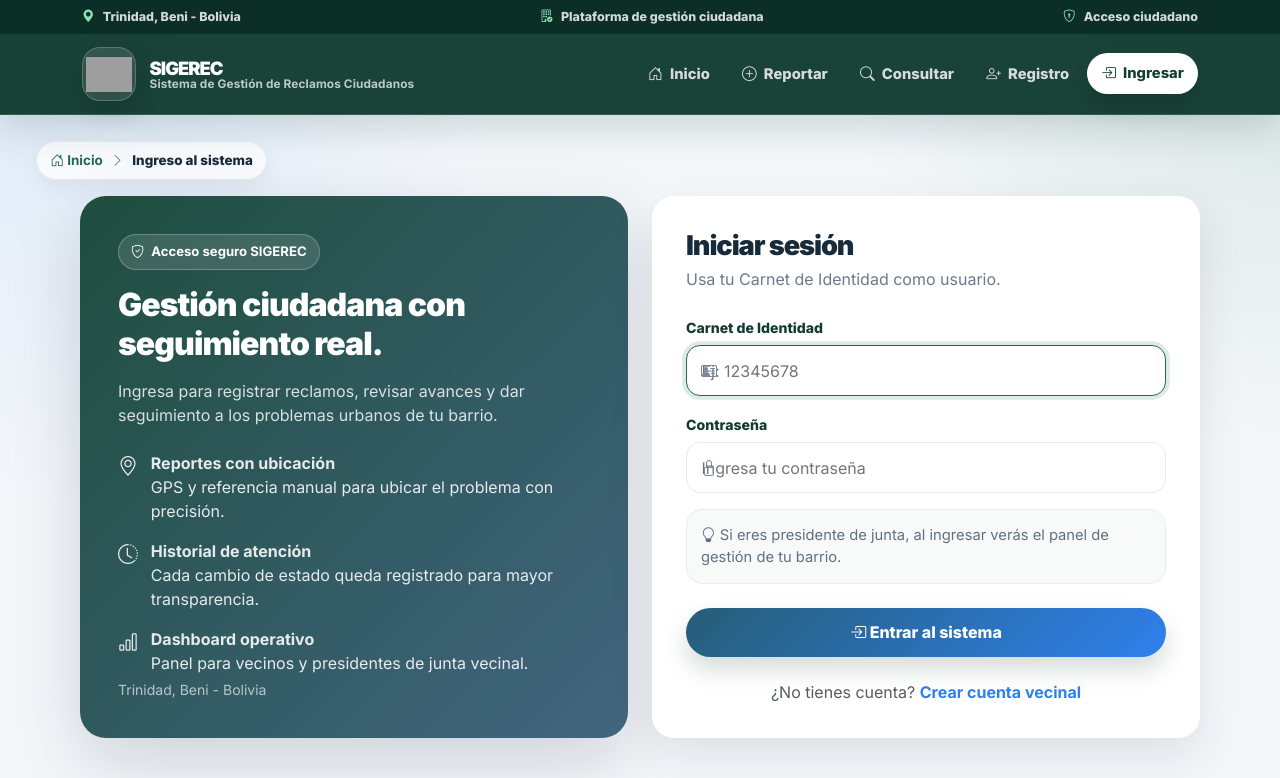
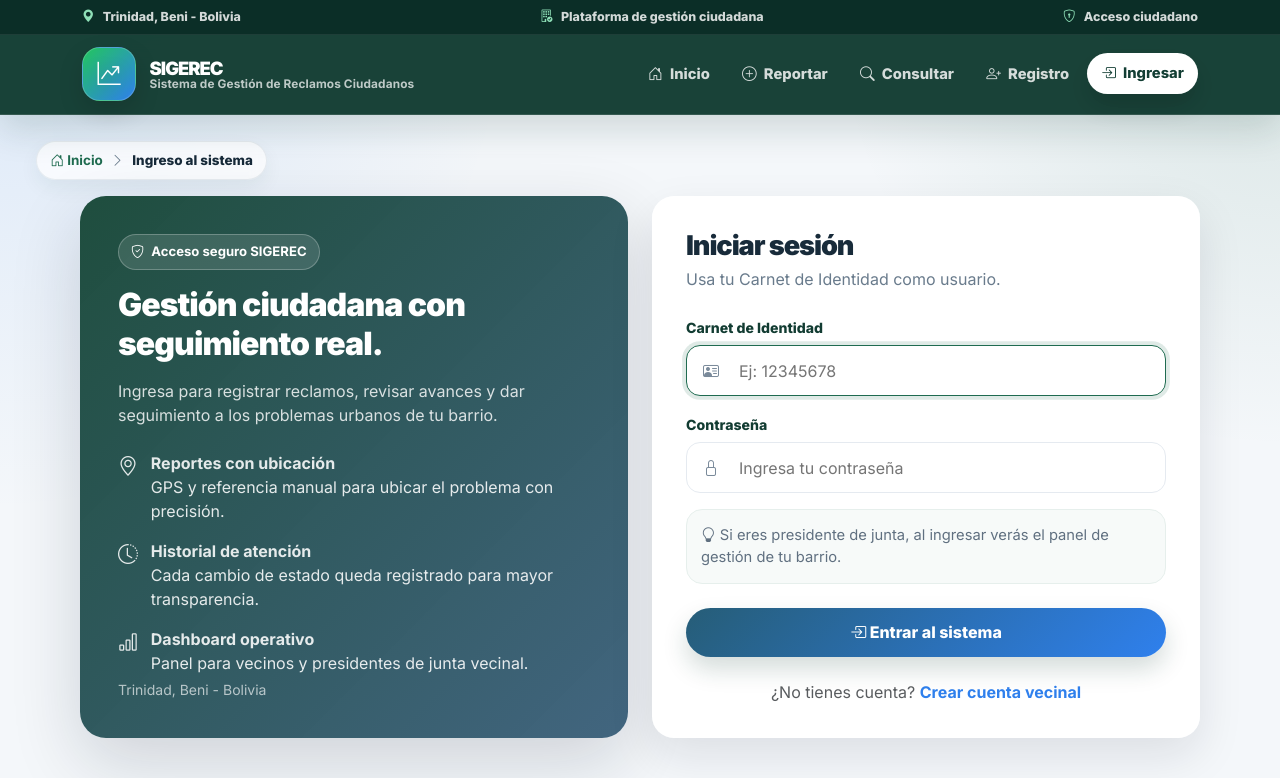
Before and after one commit to elgrosero2020/sigerec, a Django app: page /login/ in a window 1280 px wide. Shown: the top 778 px of the page. Run offline with Django 5.2, Linux system fonts and the light colour scheme; grey boxes are pictures that could not be loaded.

Commit message:
Corregir logo y campos de login en produccion

```diff
--- a/static/css/sigerec-ui.css
+++ b/static/css/sigerec-ui.css
@@ -9,6 +9,9 @@
 .sigerec-brand{display:inline-flex;align-items:center;gap:.85rem;text-decoration:none;color:#fff!important;min-width:0;}
 .sigerec-brand-logo{width:54px;height:54px;border-radius:18px;display:grid;place-items:center;background:rgba(255,255,255,.12);border:1px solid rgba(255,255,255,.18);box-shadow:0 10px 24px rgba(0,0,0,.16);overflow:hidden;flex:0 0 auto;}
 .sigerec-brand-logo img{width:100%;height:100%;object-fit:contain;padding:.18rem;filter:drop-shadow(0 5px 10px rgba(0,0,0,.16));}
+.sigerec-brand-logo-fallback{background:linear-gradient(135deg,#22C55E,#2F80ED);color:#fff;font-size:1.45rem;}
+.sigerec-brand-logo-fallback i{line-height:1;filter:drop-shadow(0 4px 8px rgba(0,0,0,.18));}
+
 .sigerec-brand-copy{display:flex;flex-direction:column;line-height:1.05;min-width:0;}
 .sigerec-brand-copy strong{font-size:1.15rem;font-weight:950;letter-spacing:-.055em;}
 .sigerec-brand-copy small{font-size:.74rem;font-weight:700;letter-spacing:.01em;color:rgba(255,255,255,.72);white-space:nowrap;}
@@ -73,3 +76,8 @@
 .landing-final-cta{position:relative;overflow:hidden;border-radius:32px;padding:clamp(1.8rem,3.5vw,3rem);display:flex;justify-content:space-between;align-items:center;gap:1.2rem;color:#fff;background:linear-gradient(135deg,#123C32,#2F80ED);box-shadow:0 20px 58px rgba(18,60,50,.15);}.landing-final-cta:after{content:"";position:absolute;right:-5rem;top:-6rem;width:17rem;height:17rem;border-radius:50%;background:rgba(255,255,255,.12);}.landing-final-cta>*{position:relative;z-index:1}.landing-final-cta h2{font-weight:950;letter-spacing:-.06em;margin:.2rem 0 .35rem;}.landing-final-cta p{margin:0;color:rgba(255,255,255,.80);font-weight:650;}
 @media(max-width:991.98px){.landing-hero-grid{grid-template-columns:1fr}.landing-visual-card{min-height:360px}.process-line{grid-template-columns:repeat(2,1fr)}.landing-final-cta{align-items:flex-start;flex-direction:column}.landing-final-cta .btn{width:100%;}}
 @media(max-width:575.98px){.landing-hero-v2{border-radius:24px;padding:1.6rem}.landing-hero-copy h1{font-size:2.35rem}.landing-actions .btn{width:100%}.landing-visual-card{display:none}.process-line{grid-template-columns:1fr}.landing-section{border-radius:24px;padding:1.25rem}.metric-card-v2,.benefit-card-v2,.process-step{border-radius:20px}.landing-final-cta{border-radius:24px}}
+
+/* QA producción: evita que los iconos internos cubran el texto de los campos de acceso. */
+.input-wrap{position:relative;}
+.input-wrap i{z-index:2;pointer-events:none;}
+.input-wrap input{padding-left:52px!important;}
--- a/templates/components/navbar.html
+++ b/templates/components/navbar.html
@@ -15,8 +15,8 @@
     <nav class="navbar navbar-expand-lg sigerec-mainnav">
         <div class="container">
             <a class="sigerec-brand" href="/" aria-label="Ir al inicio de SIGEREC">
-                <span class="sigerec-brand-logo">
-                    <img src="{% static 'images/logo.png' %}" alt="Logo SIGEREC">
+                <span class="sigerec-brand-logo sigerec-brand-logo-fallback" aria-hidden="true">
+                    <i class="bi bi-graph-up-arrow"></i>
                 </span>
                 <span class="sigerec-brand-copy">
                     <strong>SIGEREC</strong>
--- a/templates/login.html
+++ b/templates/login.html
@@ -2,7 +2,7 @@
 {% block titulo %}Iniciar Sesión{% endblock %}
 {% block contenido %}
 <style>
-.auth-shell{max-width:1120px;margin:0 auto}.auth-panel{background:linear-gradient(135deg,rgba(26,74,58,.98),rgba(58,95,122,.96));border-radius:26px;overflow:hidden;box-shadow:0 24px 70px rgba(15,23,42,.16)}.auth-side{color:#fff;padding:38px}.auth-side .mini-badge{display:inline-flex;align-items:center;gap:.45rem;padding:.45rem .75rem;border:1px solid rgba(255,255,255,.25);background:rgba(255,255,255,.12);border-radius:999px;font-weight:700;font-size:.82rem}.auth-side h2{font-weight:900;letter-spacing:-.03em;margin-top:1rem}.auth-feature{display:flex;gap:.8rem;margin-top:1rem;color:rgba(255,255,255,.88)}.auth-feature i{font-size:1.25rem}.auth-card{background:rgba(255,255,255,.98);border-radius:22px;padding:34px;box-shadow:0 18px 45px rgba(15,23,42,.10)}.input-wrap{position:relative}.input-wrap i{position:absolute;left:15px;top:50%;transform:translateY(-50%);color:#7a8a9a}.input-wrap input{padding-left:44px}.soft-note{background:#f7faf9;border:1px solid #e6efec;border-radius:16px;padding:14px;color:#607080;font-size:.92rem}
+.auth-shell{max-width:1120px;margin:0 auto}.auth-panel{background:linear-gradient(135deg,rgba(26,74,58,.98),rgba(58,95,122,.96));border-radius:26px;overflow:hidden;box-shadow:0 24px 70px rgba(15,23,42,.16)}.auth-side{color:#fff;padding:38px}.auth-side .mini-badge{display:inline-flex;align-items:center;gap:.45rem;padding:.45rem .75rem;border:1px solid rgba(255,255,255,.25);background:rgba(255,255,255,.12);border-radius:999px;font-weight:700;font-size:.82rem}.auth-side h2{font-weight:900;letter-spacing:-.03em;margin-top:1rem}.auth-feature{display:flex;gap:.8rem;margin-top:1rem;color:rgba(255,255,255,.88)}.auth-feature i{font-size:1.25rem}.auth-card{background:rgba(255,255,255,.98);border-radius:22px;padding:34px;box-shadow:0 18px 45px rgba(15,23,42,.10)}.input-wrap{position:relative}.input-wrap i{position:absolute;left:17px;top:50%;transform:translateY(-50%);color:#7a8a9a;z-index:2;pointer-events:none}.input-wrap input{padding-left:52px!important}.soft-note{background:#f7faf9;border:1px solid #e6efec;border-radius:16px;padding:14px;color:#607080;font-size:.92rem}
 </style>
 <div class="page-shell">
     <div class="auth-shell">
```
Also changed, not shown: db.sqlite3.
